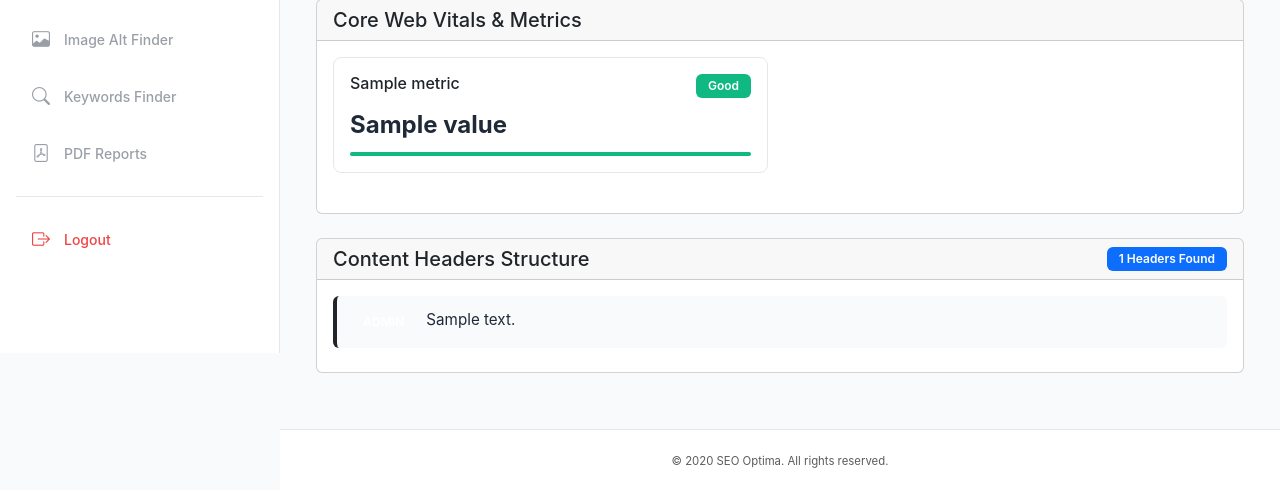
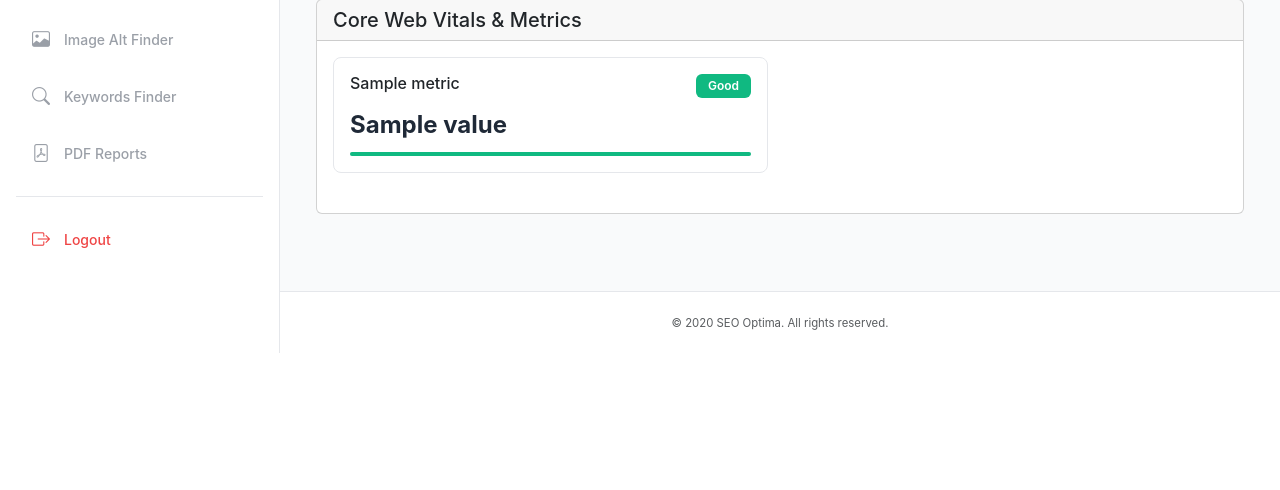
Before and after one commit to NischalGrg5555/SEO-Optima, a Django app: template templates/dashboard/analysis_detail.html in a window 1280 px wide. Shown: the part 447-937 px from the top of the page. After the commit the page ends 800 px from the top, so only its background shows below. Run offline with Django 4.2, Linux system fonts and the light colour scheme; the template is opened without the code that fills it: most values are stand-ins (such as "Sample title", 1, 10 or a date in 2020); data that the repository does not hold is empty.

Commit message:
Removed content headers section from page speed analysis analysis detail page

```diff
--- a/templates/dashboard/analysis_detail.html
+++ b/templates/dashboard/analysis_detail.html
@@ -122,29 +122,6 @@
   </div>
   {% endif %}
 
-  <!-- Content Headers -->
-  {% if analysis.content_headers %}
-  <div class="row mb-4">
-    <div class="col-12">
-      <div class="card">
-        <div class="card-header d-flex justify-content-between align-items-center">
-          <h5 class="mb-0">Content Headers Structure</h5>
-          <span class="badge bg-primary">{{ analysis.content_headers|length }} Headers Found</span>
-        </div>
-        <div class="card-body">
-          <div class="headers-container">
-            {% for header in analysis.content_headers %}
-            <div class="header-item header-{{ header.level|lower }}">
-              <span class="header-tag">{{ header.level }}</span>
-              <span class="header-text">{{ header.text }}</span>
-            </div>
-            {% endfor %}
-          </div>
-        </div>
-      </div>
-    </div>
-  </div>
-  {% endif %}
 </div>
 
 <style>
```
